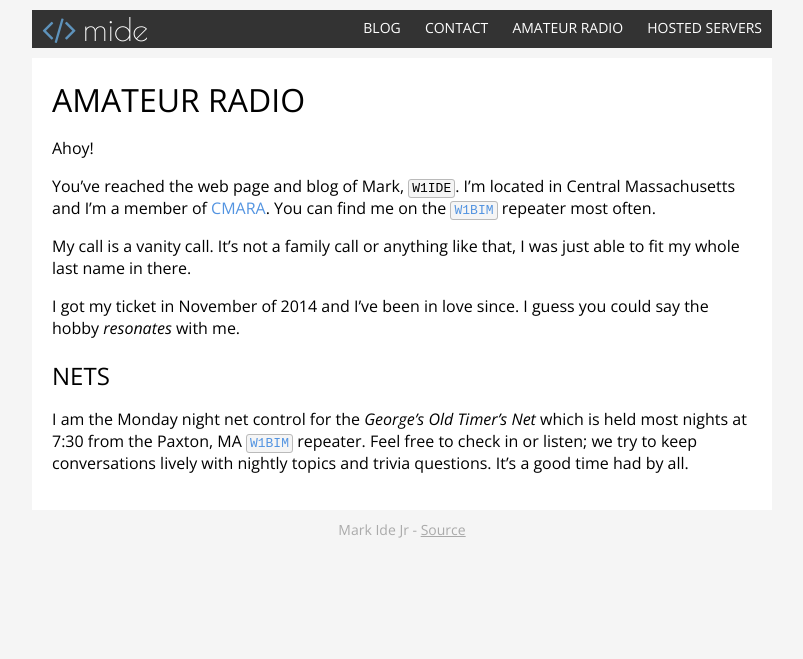
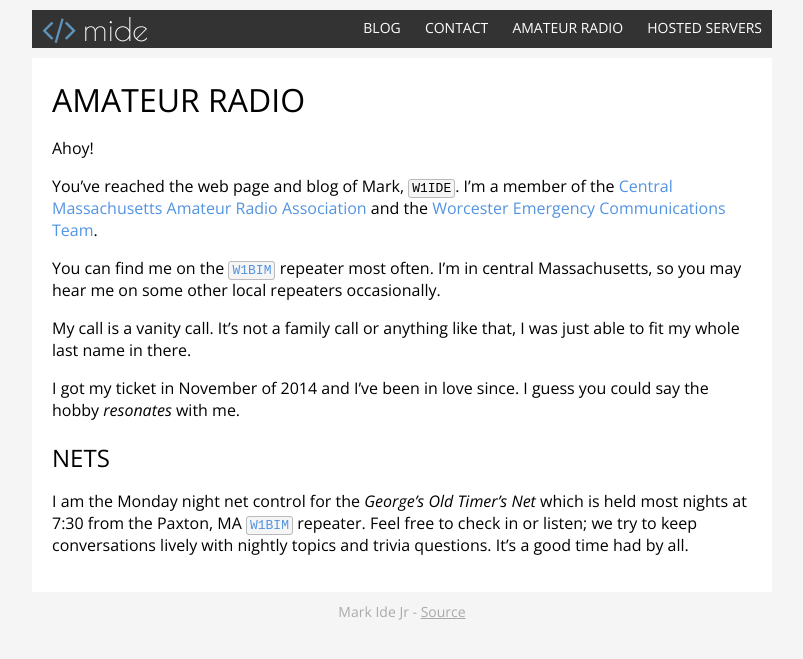
Before and after one commit to mide/mide.io, a Jekyll site: the page built from radio.md, in a window 1280 px wide. Shown: the top 659 px of the page, without its empty margins (238-1041 px from the left). Built offline with Jekyll 4.4.1, drawn with Linux system fonts in a browser that asks for light colours; nearby versions of some CDN libraries.

Commit message:
Update Radio Page

```diff
--- a/radio.md
+++ b/radio.md
@@ -6,7 +6,10 @@ permalink: /radio/
 
 Ahoy!
 
-You've reached the web page and blog of Mark, `W1IDE`. I'm located in Central Massachusetts and I'm a member of [CMARA](http://www.cmara.org). You can find me on the [`W1BIM`](http://www.cmara.org/) repeater most often.
+You've reached the web page and blog of Mark, `W1IDE`. I'm a member of the [Central Massachusetts
+Amateur Radio Association](http://www.cmara.org) and the [Worcester Emergency Communications Team](http://www.wect.org/).
+
+You can find me on the [`W1BIM`](http://www.cmara.org/) repeater most often. I'm in central Massachusetts, so you may hear me on some other local repeaters occasionally.
 
 My call is a vanity call. It's not a family call or anything like that, I was just able to fit my whole last name in there.
 
```
